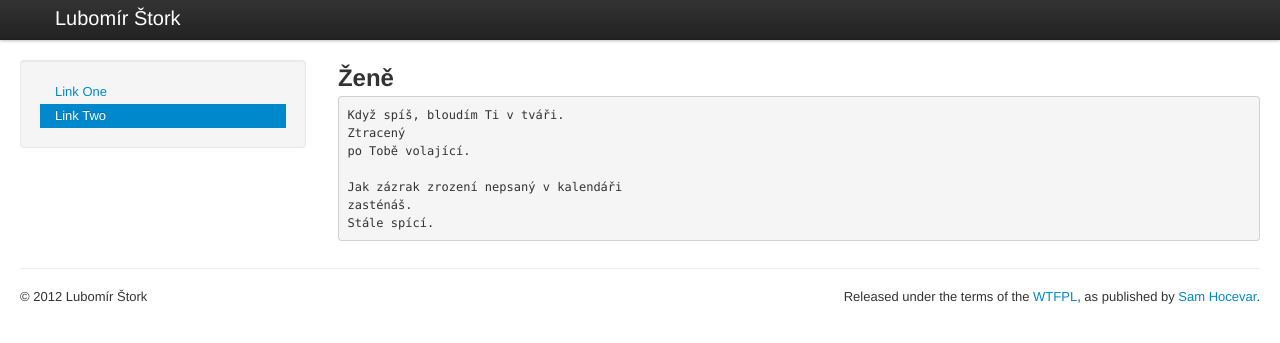
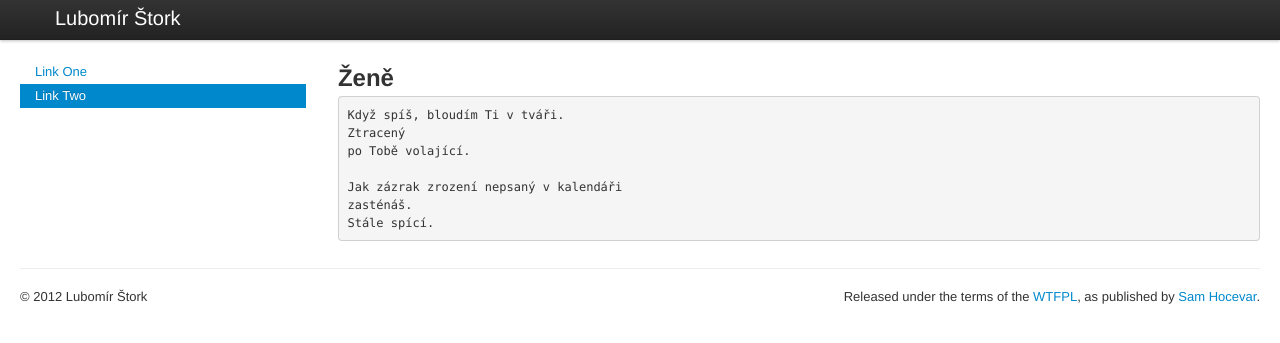
Before and after one commit to stork/stork.github.io, a Jekyll site: the page built from poems/_posts/2008-01-02-zene.html, in a window 1280 px wide. Shown: the top 343 px of the page. Built offline with Jekyll 4.4.1, drawn with Linux system fonts in a browser that asks for light colours.

Commit message:
tweak poems nav style

```diff
--- a/_includes/poems.html
+++ b/_includes/poems.html
@@ -1,4 +1,4 @@
-			<div class="well sidebar-nav">
+			<div class="sidebar-nav">
 				<ul class="nav nav-list">
 					<li><a href="#">Link One</a></li>
 					<li class="active"><a href="#">Link Two</a></li>
```
